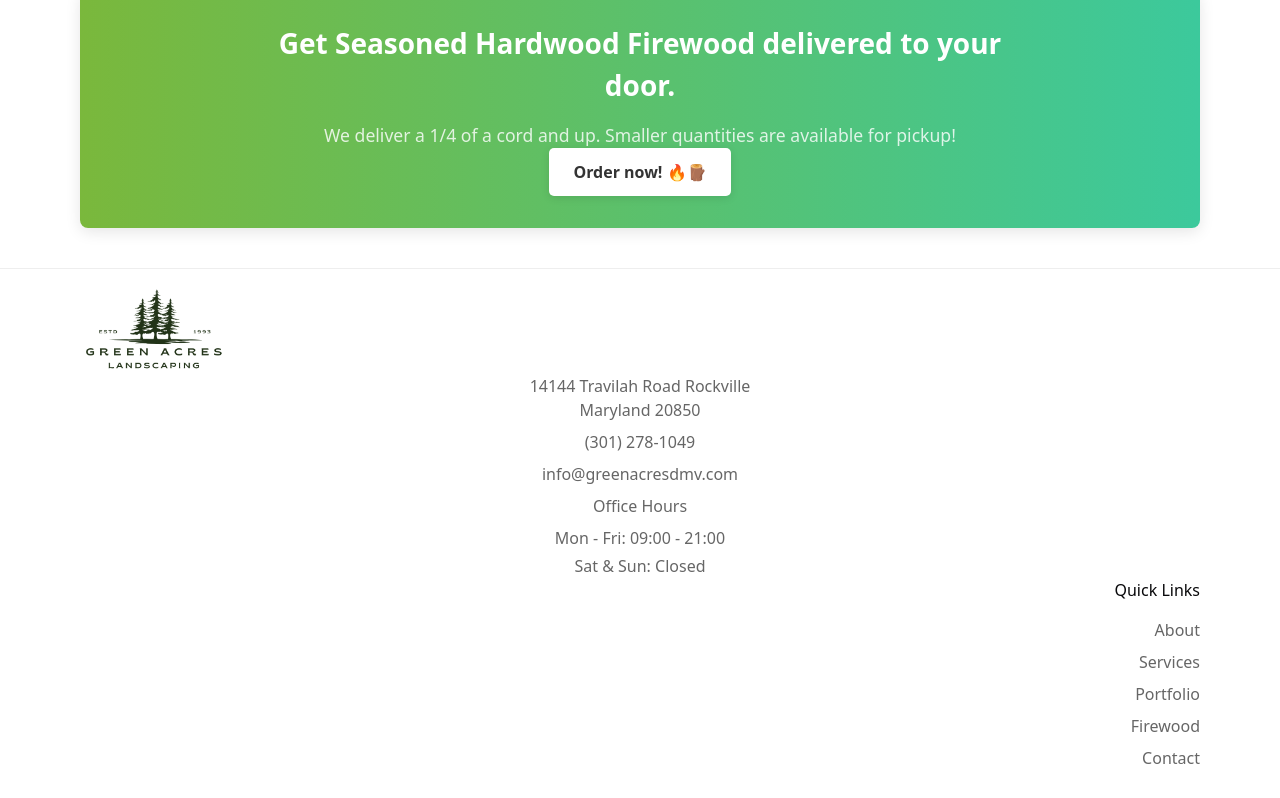
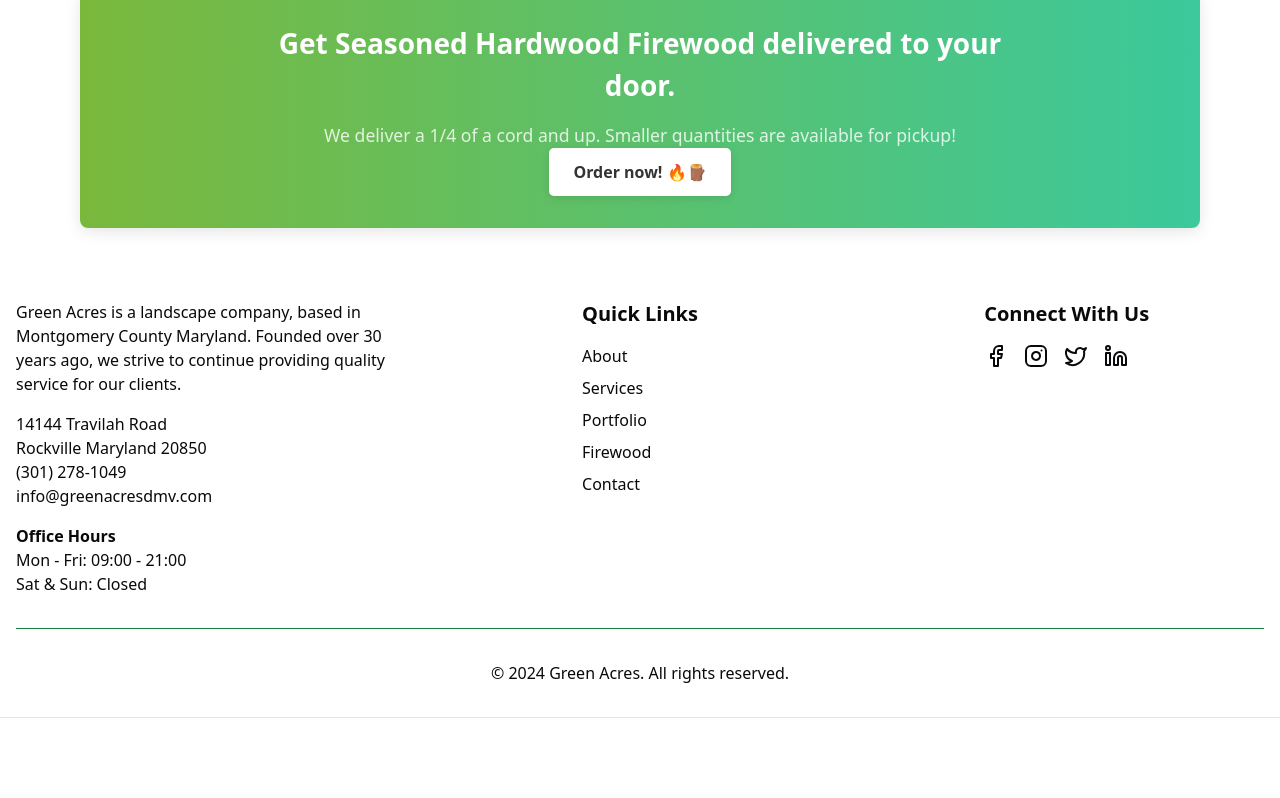
Before and after one commit to 0ETERATION1/greenacres, a Next.js app: page / in a window 1280 px wide. Shown: the part 1475-2273 px from the top of the page. After the commit the page ends 2193 px from the top, so only its background shows below. Built offline with nearby package versions, Linux system fonts and the light colour scheme.

Commit message:
build basic footer

```diff
--- a/components/Footer.tsx
+++ b/components/Footer.tsx
@@ -1,85 +1,109 @@
-import React from "react";
-import Image from "next/image";
 import Link from "next/link";
-import styles from "./Footer.module.css";
+import { Facebook, Instagram, Twitter, Linkedin } from "lucide-react";
 
 export default function Footer() {
   return (
-    <footer className={`${styles.footer} bg-light py-5`}>
-      <div className="container">
-        <div className="row justify-content-between">
-          {/* Logo and Company Info - Left */}
-          <div className="col-md-3 text-start">
-            <Link href="/" className="d-inline-block mb-3">
-              <Image
-                src="/assets/images/greenacres_2/Logo.png"
-                alt="Green Acres Landscaping"
-                width={150}
-                height={75}
-                priority
-              />
-            </Link>
-          </div>
-
-          {/* Contact Information - Center */}
-          <div className="col-md-4 text-center">
-            <div className={styles.contactInfo}>
-              <p className="mb-2">
-                14144 Travilah Road Rockville
+    <footer className="duration-300 border-b bg-white/95 backdrop-blur-sm">
+      <div className="container mx-auto px-4 py-8">
+        <div className="grid grid-cols-1 md:grid-cols-3 gap-8  justify-items-center">
+          {/* Company Information */}
+          <div>
+            {/* <h3 className="text-xl font-bold mb-4">Green Acres</h3> */}
+            <p className="mb-4">
+              Green Acres is a landscape company, based in Montgomery County
+              Maryland. Founded over 30 years ago, we strive to continue
+              providing quality service for our clients.
+            </p>
+            <address className="not-italic">
+              14144 Travilah Road
               <br />
-                Maryland 20850
-              </p>
-
-              <p className="mb-2">
-                <a href="tel:3012781049" className={styles.contactLink}>
+              Rockville Maryland 20850
+              <br />
+              <a href="tel:+13012781049" className="hover:underline">
                 (301) 278-1049
               </a>
-              </p>
-
-              <p className="mb-2">
+              <br />
               <a
                 href="mailto:info@greenacresdmv.com"
-                  className={styles.contactLink}
+                className="hover:underline"
               >
                 info@greenacresdmv.com
               </a>
-              </p>
+            </address>
+            <div className="mt-4">
+              <h4 className="font-semibold">Office Hours</h4>
+              <p>Mon - Fri: 09:00 - 21:00</p>
+              <p>Sat & Sun: Closed</p>
+            </div>
+          </div>
 
-              <div className={styles.officeHours}>
-                <p className="mb-2">Office Hours</p>
-                <p className="mb-1">
-                  Mon - Fri: <span className="fw-bold">09:00 - 21:00</span>
-                </p>
-                <p className="mb-0">
-                  Sat & Sun: <span className="fw-bold">Closed</span>
-                </p>
+          {/* Quick Links */}
+          <div>
+            <h3 className="text-xl font-bold mb-4">Quick Links</h3>
+            <ul className="space-y-2">
+              {["About", "Services", "Portfolio", "Firewood", "Contact"].map(
+                (link) => (
+                  <li key={link}>
+                    <Link
+                      href={`/${link.toLowerCase()}`}
+                      className="hover:underline"
+                    >
+                      {link}
+                    </Link>
+                  </li>
+                )
+              )}
+            </ul>
+          </div>
+
+          {/* Social Media Links */}
+          <div>
+            <h3 className="text-xl font-bold mb-4">Connect With Us</h3>
+            <div className="flex space-x-4">
+              <a
+                href="https://facebook.com"
+                target="_blank"
+                rel="noopener noreferrer"
+                className="hover:text-green-300"
+              >
+                <Facebook size={24} />
+                <span className="sr-only">Facebook</span>
+              </a>
+              <a
+                href="https://instagram.com"
+                target="_blank"
+                rel="noopener noreferrer"
+                className="hover:text-green-300"
+              >
+                <Instagram size={24} />
+                <span className="sr-only">Instagram</span>
+              </a>
+              <a
+                href="https://twitter.com"
+                target="_blank"
+                rel="noopener noreferrer"
+                className="hover:text-green-300"
+              >
+                <Twitter size={24} />
+                <span className="sr-only">Twitter</span>
+              </a>
+              <a
+                href="https://linkedin.com"
+                target="_blank"
+                rel="noopener noreferrer"
+                className="hover:text-green-300"
+              >
+                <Linkedin size={24} />
+                <span className="sr-only">LinkedIn</span>
+              </a>
             </div>
           </div>
         </div>
 
-          {/* Quick Links - Right */}
-          <div className="col-md-3">
-            <div className={styles.quickLinksContainer}>
-              <h6 className="mb-4">Quick Links</h6>
-              <ul className={styles.quickLinks}>
-                <li>
-                  <Link href="/about">About</Link>
-                </li>
-                <li>
-                  <Link href="/services">Services</Link>
-                </li>
-                <li>
-                  <Link href="/portfolio">Portfolio</Link>
-                </li>
-                <li>
-                  <Link href="/firewood">Firewood</Link>
-                </li>
-                <li>
-                  <Link href="/contact">Contact</Link>
-                </li>
-              </ul>
-            </div>
-          </div>
+        <div className="mt-8 pt-8 border-t border-green-700 text-center">
+          <p>
+            &copy; {new Date().getFullYear()} Green Acres. All rights reserved.
+          </p>
         </div>
       </div>
     </footer>
```
Also changed, not shown: 1 other file (tests, documents, lock files or other folders). Lines whose indentation alone changed are shown as unchanged.
